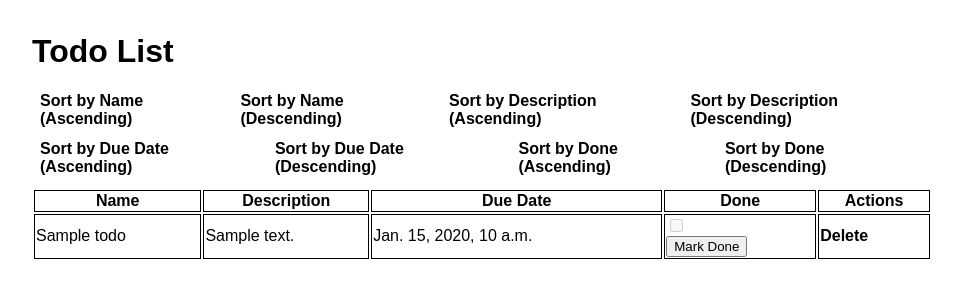
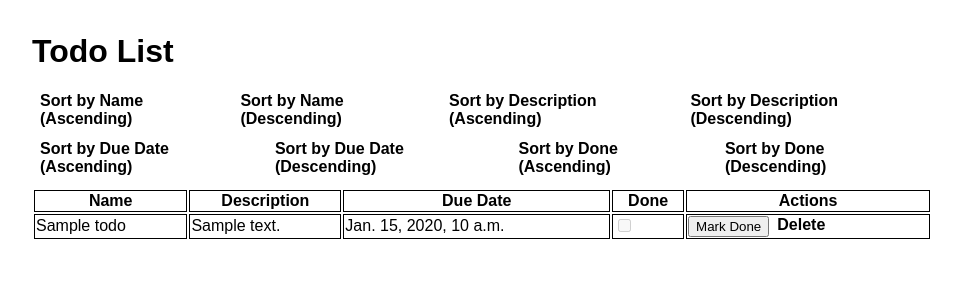
Before and after one commit to cthealljr/django-todo-list, a Django app: template src/todo/templates/todo/list_todos.html in a window 1280 px wide. Shown: the part 26-326 px from the top of the page, without its empty margins (158-1119 px from the left). Run offline with Django 3.2, Linux system fonts and the light colour scheme; the template is opened without the code that fills it: most values are stand-ins (such as "Sample title", 1, 10 or a date in 2020).

Commit message:
Move form to mark Todo as done into actions column

```diff
--- a/src/todo/templates/todo/list_todos.html
+++ b/src/todo/templates/todo/list_todos.html
@@ -31,14 +31,16 @@
         <td>{%if todo.due_date%}{{todo.due_date}}{%endif%}</td>
         <td>
             <input type="checkbox" {%if todo.done %}checked{%endif%} disabled />
+        </td>
+        <td class="todo-list-actions">
             {%if not todo.done%}
             <form action="{% url 'todo-mark-done' todo.id %}" method="post">
                 {% csrf_token %}
-                <input type="submit" value="Mark Done"/>
+                <input class="todo-list-action" type="submit" value="Mark Done"/>
             </form>
             {%endif%}
+            <a class="todo-list-action" href="{% url 'todo-delete' todo.id %}">Delete</a>
         </td>
-        <td><a href="{% url 'todo-delete' todo.id %}">Delete</a></td>
     </tr>
 {% empty %}
     <tr>
--- a/test_site/static/css/index.css
+++ b/test_site/static/css/index.css
@@ -100,6 +100,14 @@ nav {
     border: black solid 1px;
 }
 
+.todo-list-actions {
+    display: flex;
+}
+
+.todo-list-action {
+    margin-right: var(--spacing-1);
+}
+
 .create-todo-form {
     border: black solid 1px;
     display: inline-grid;
```
